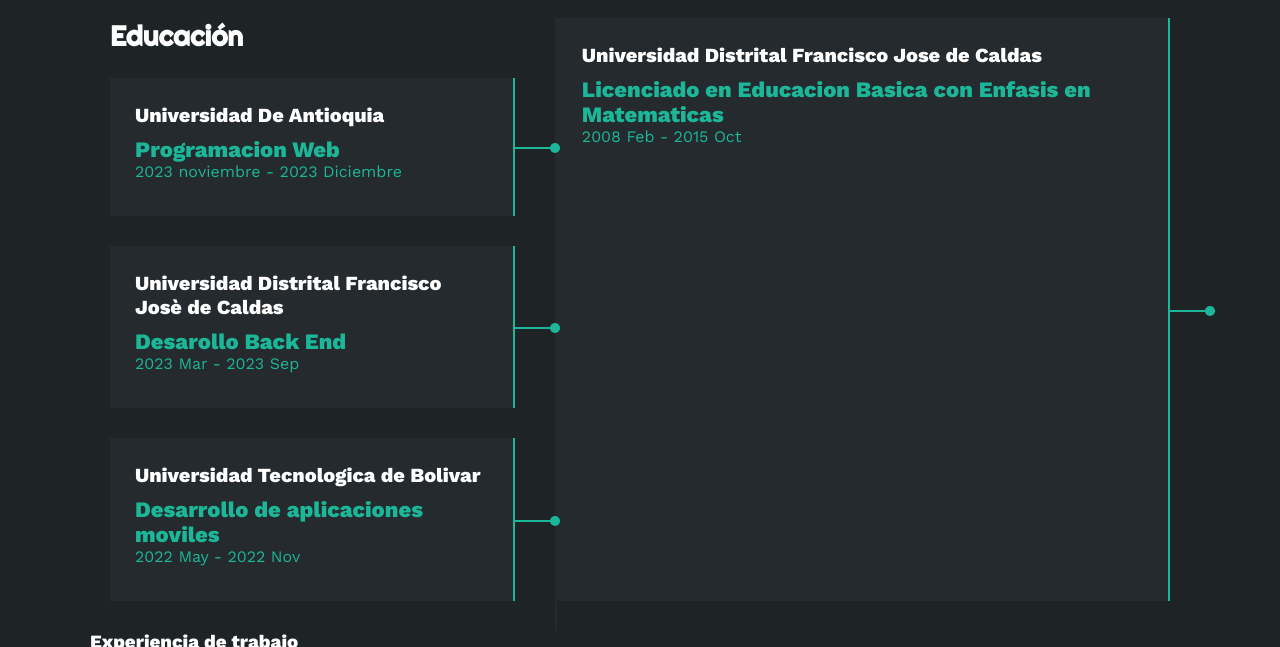
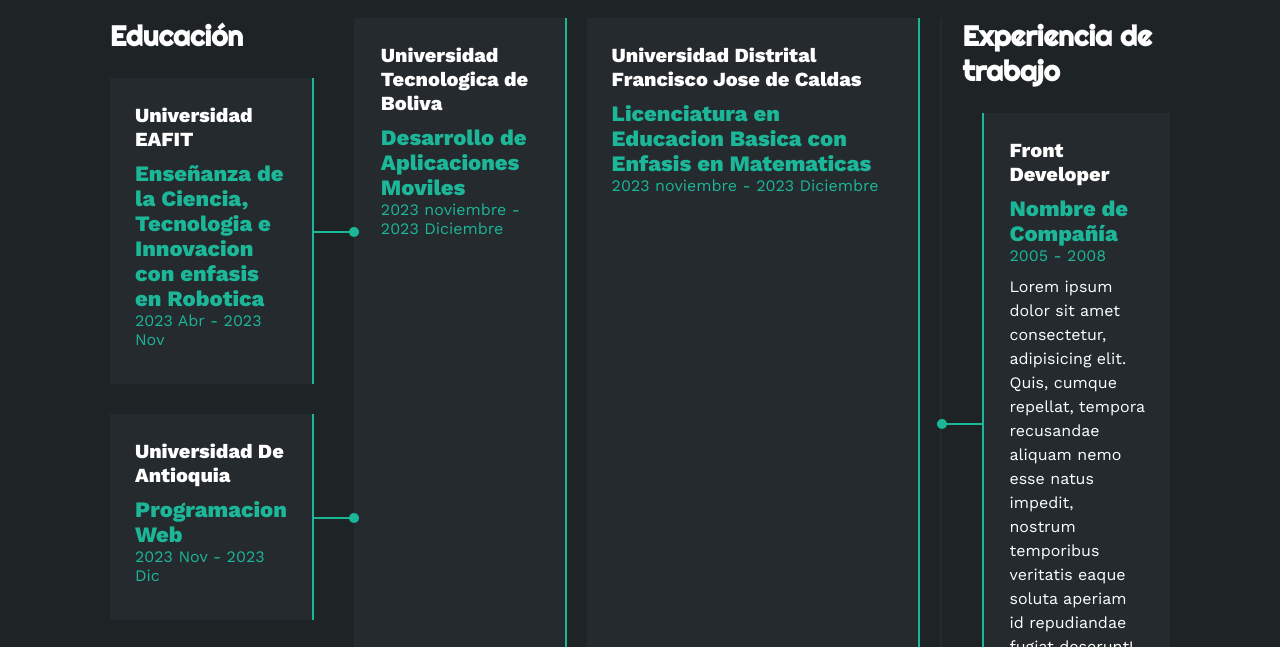
Before and after one commit to 777Jorge777/HDV, a plain HTML site: page index.html in a window 1280 px wide. Shown: the part 2271-2918 px from the top of the page. Drawn offline with nearby package versions, Linux system fonts and the light colour scheme.

Commit message:
Educacion

```diff
--- a/index.html
+++ b/index.html
@@ -240,27 +240,27 @@
                 <div class="col izquierda">
                     <h3>Educación</h3>
                     <div class="item izq">
-                        <h4> Universidad De Antioquia</h4>
-                        <span class="casa"> Programacion Web </span>
-                        <span class="fecha">2023 noviembre - 2023 Diciembre </span>
+                        <h4> Universidad EAFIT</h4>
+                        <span class="casa"> Enseñanza de la Ciencia, Tecnologia e Innovacion con enfasis en Robotica </span>
+                        <span class="fecha">2023 Abr - 2023 Nov </span>
                         <p>  </p>
                         <div class="conectori">
                             <div class="circuloi"></div>
                         </div>
                     </div>
                     <div class="item izq">
-                        <h4> Universidad Distrital Francisco Josè de Caldas</h4>
-                        <span class="casa"> Desarollo Back End</span>
-                        <span class="fecha">2023 Mar - 2023 Sep</span>
+                        <h4> Universidad De Antioquia</h4>
+                        <span class="casa"> Programacion Web</span>
+                        <span class="fecha">2023 Nov - 2023 Dic</span>
                         <p></p>
                         <div class="conectori">
                             <div class="circuloi"></div>
                         </div>
                     </div>
                     <div class="item izq">
-                        <h4> Universidad Tecnologica de Bolivar </h4>
-                        <span class="casa"> Desarrollo de aplicaciones moviles</span>
-                        <span class="fecha">2022 May - 2022 Nov</span>
+                        <h4> Universidad Distrital Fracisco Jose de Caldas </h4>
+                        <span class="casa"> Back End</span>
+                        <span class="fecha">2023 Abr - 2022 Ago</span>
                         <p></p>
                         <div class="conectori">
                             <div class="circuloi"></div>
@@ -268,17 +268,23 @@
                     </div>
                 </div>
                 <div class="item izq">
-                    <h4> Universidad Distrital Francisco Jose de Caldas </h4>
-                    <span class="casa"> Licenciado en Educacion Basica con Enfasis en Matematicas</span>
-                    <span class="fecha">2008 Feb - 2015 Oct </span>
-                    <p></p>
+                    <h4> Universidad Tecnologica de Boliva</h4>
+                    <span class="casa"> Desarrollo de Aplicaciones Moviles </span>
+                    <span class="fecha">2023 noviembre - 2023 Diciembre </span>
+                    <p>  </p>
                     <div class="conectori">
                         <div class="circuloi"></div>
                     </div>
                 </div>
-            </div>
-
-
+                <div class="item izq">
+                    <h4> Universidad Distrital Francisco Jose de Caldas</h4>
+                    <span class="casa"> Licenciatura en Educacion Basica con Enfasis en Matematicas </span>
+                    <span class="fecha">2023 noviembre - 2023 Diciembre </span>
+                    <p>  </p>
+                    <div class="conectori">
+                        <div class="circuloi"></div>
+                    </div>
+                </div>
                 <div class="col derecha">
                     <h3>Experiencia de trabajo</h3>
                     <div class="item der">
```
